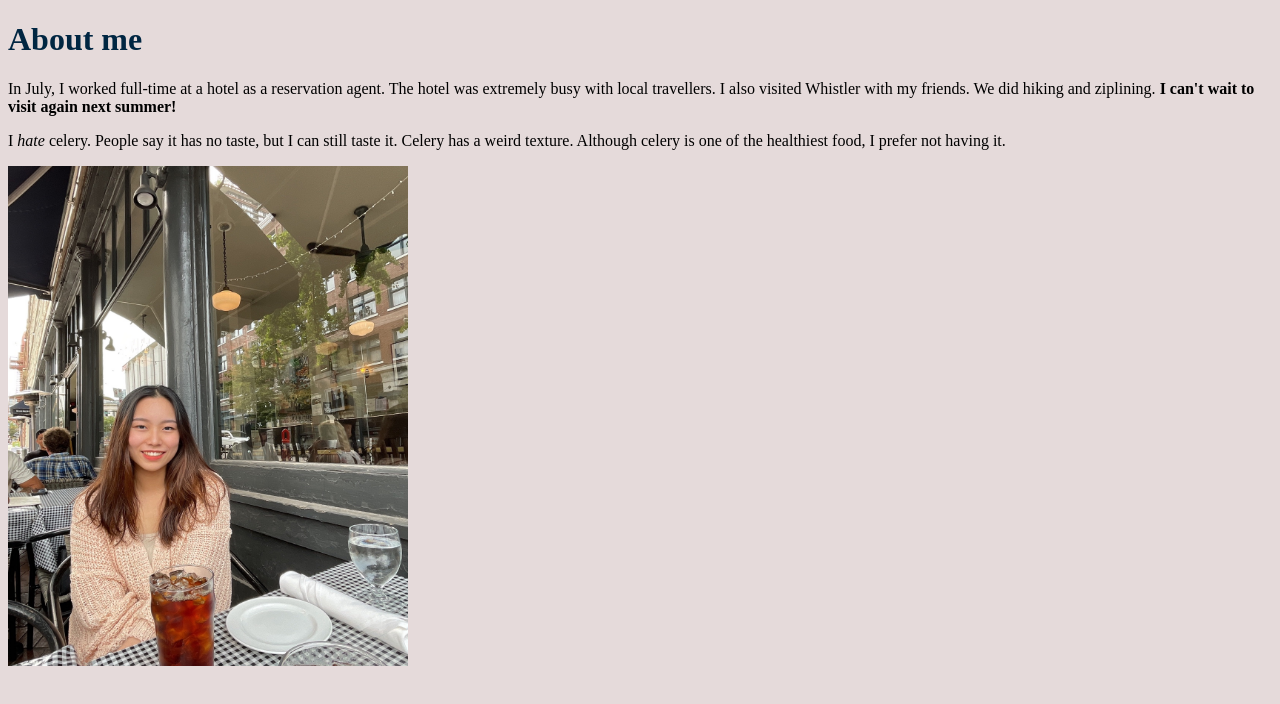
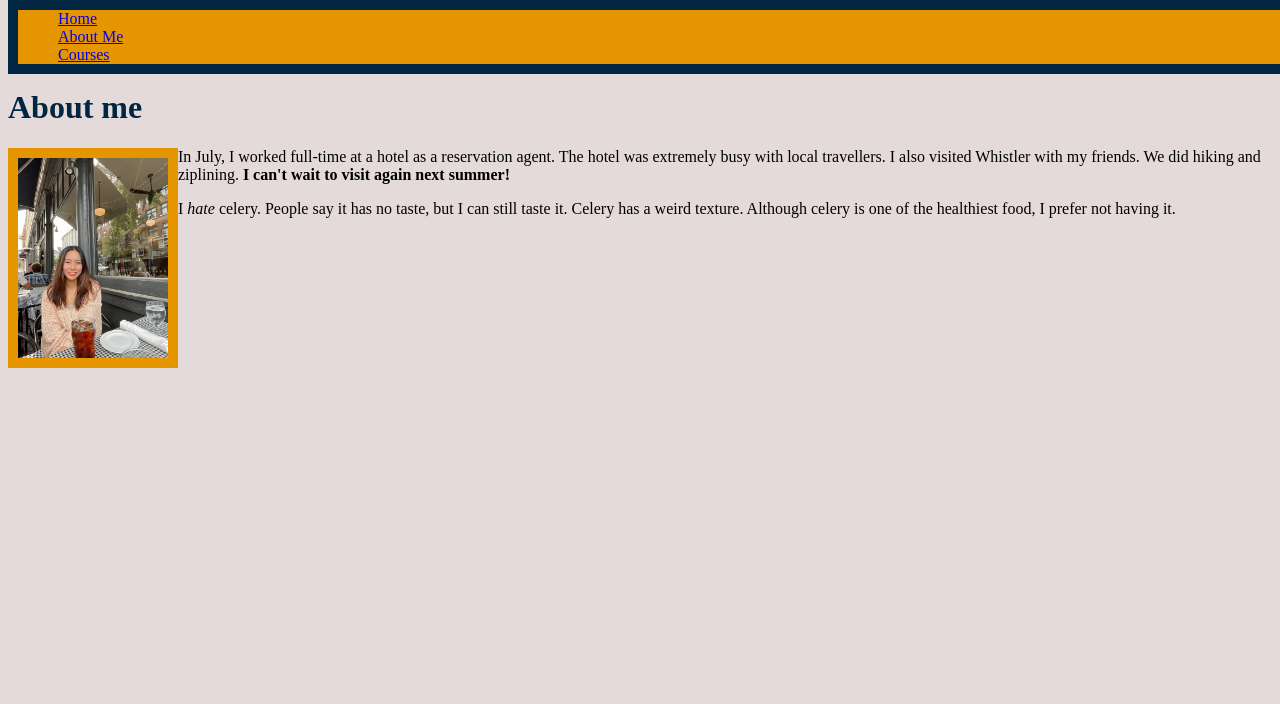
Before and after one commit to michelle-shin/school-repo, a plain HTML site: page pages/about.html in a window 1280 px wide. Drawn offline with Linux system fonts and the light colour scheme.

Commit message:
added nav bar to all pages, added positioned, mod img with flows

```diff
--- a/CSS/styles.css
+++ b/CSS/styles.css
@@ -1,5 +1,7 @@
 body {
     background-color: #E5DADA ;
+    padding-top: 60px;
+    padding-bottom: 40px;
 }
 
 h1 {
@@ -12,10 +14,19 @@ h1 {
 }
 
 img {
-    width: 400px;
-    height: 500px;
+    float: left;
+    border: 10px solid #e59500;
+    width: 150px;
+    height: 200px;
 }
 
 li {
     list-style-type: none;
 }
+
+.navigation {
+    position: fixed;
+    top: 0px;
+    width: 1440px;
+    margin-top: 0;
+}
--- a/pages/about.html
+++ b/pages/about.html
@@ -9,7 +9,17 @@
 </head>
 <body>
 
+<nav>
+    <ul class="navigation">
+        <li><a href="..\index.html">Home</a></li>
+        <li><a href="..\pages\about.html">About Me</a></li>
+        <li><a href="..\pages\courses.html">Courses</a></li>
+    </ul>
+</nav>
+
 <h1>About me</h1>
+
+<img src="..\images\Michelle.jpg" alt="Photo of myself">
 
 <p>
     In July, I worked full-time at a hotel as a reservation agent.
@@ -23,7 +33,5 @@
     I prefer not having it.
 </p>
 
-<img src="..\images\Michelle.jpg" alt="Photo of myself">
-
 </body>
 </html>
```
Also changed, not shown: pages/courses.html (+8 -0 lines).
